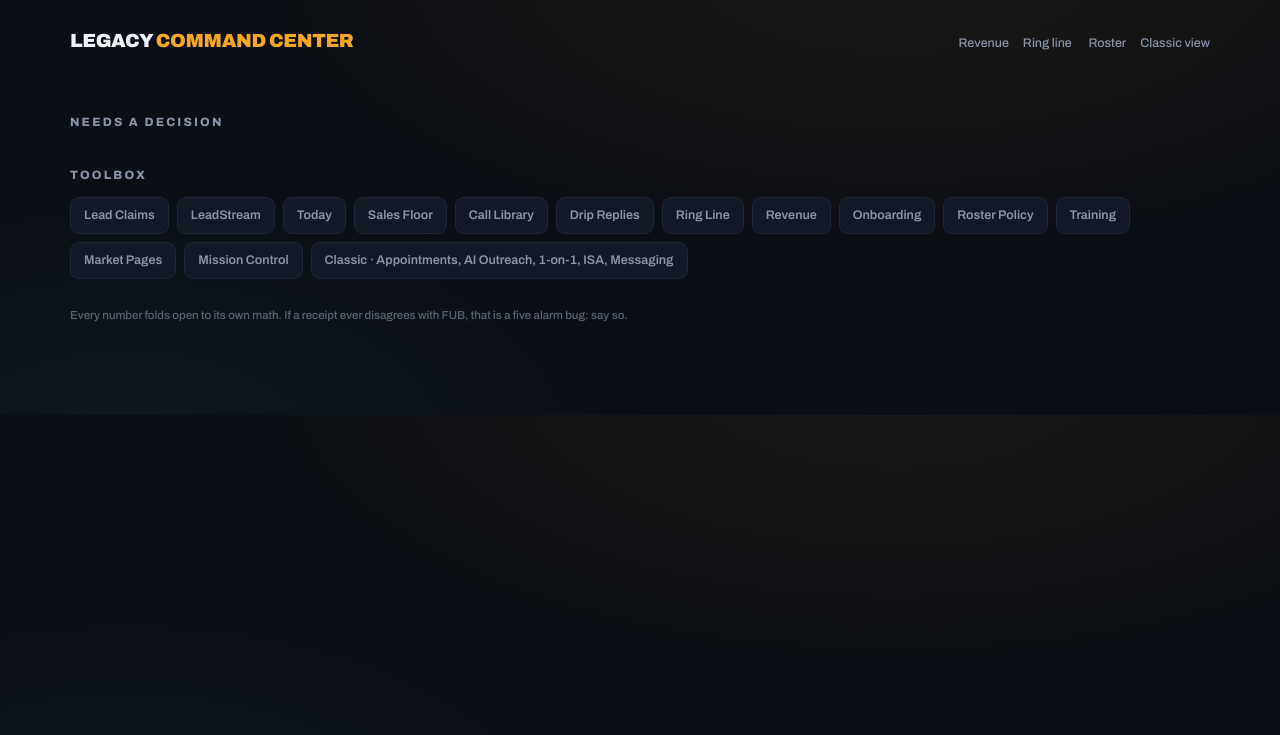
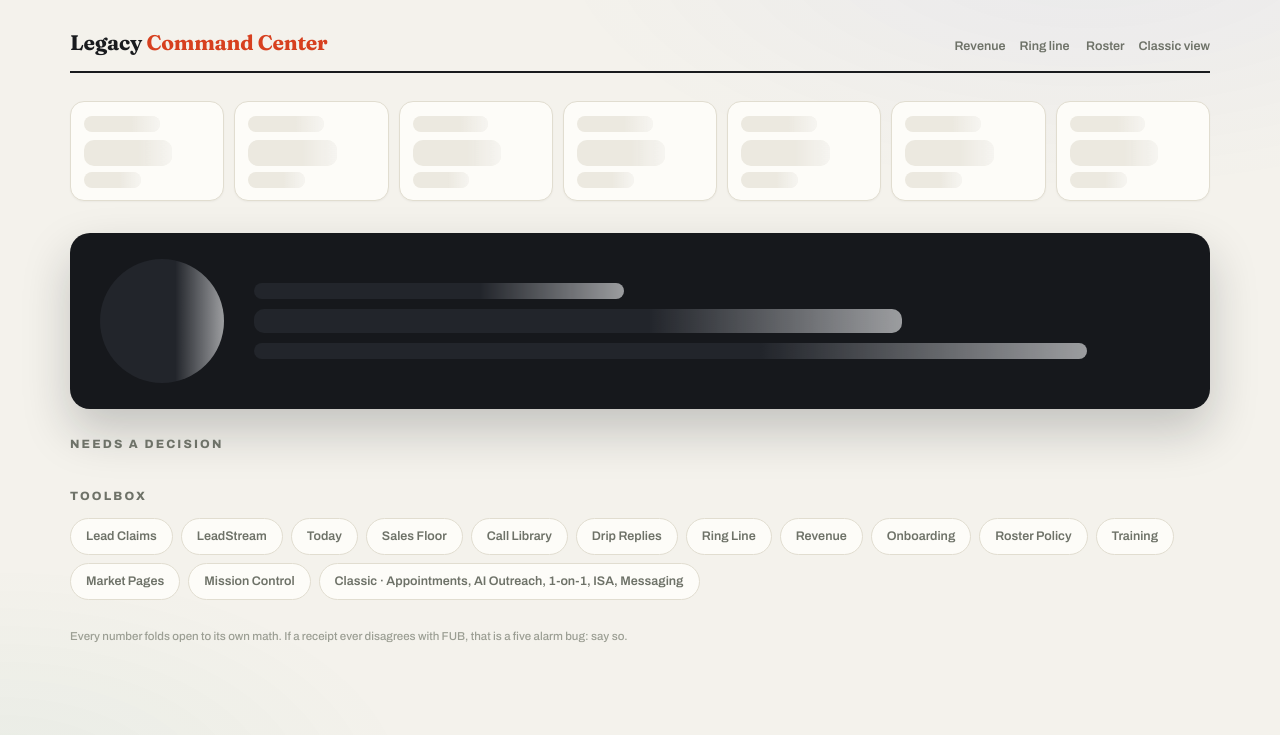
Before and after one commit to barryjenk777/fub-kpi-audit, a Flask app: template templates/operator_home.html in a window 1280 px wide. Shown: the top 735 px of the page. Run offline with Flask 3, Linux system fonts and the light colour scheme; the template is opened without the code that fills it, so the values that code supplies are empty.

Commit message:
feat(operator): morning-paper redesign + receipt drawer + instant paint
Barry: 'the colors seem to be your usual black and gold' and 'all of
this is best in class' and node receipts 'show nothing.' Three fixes
in one skin:

1. The home is now deliberately the ONE light page in the product:
   porcelain paper, ink numerals, Fraunces masthead. Color system
   with no gold anywhere: cobalt = action, vermilion = the flag,
   emerald = money/good, violet = coverage. The bottleneck is the
   single dark ink panel on the page, the unmissable focal point.
2. Node receipts were absolutely-positioned popovers inside a
   horizontal scroll container, which clipped them invisible (the
   'shows nothing' bug). They now open a full-width drawer beneath
   the strip: roomy math, close button, survives refresh.
3. Best-in-class mechanics: instant paint from the last known
   payload (zero-millisecond render, live fetch replaces it),
   skeleton shimmer on true first visit, keyboard focus-visible
   states, count-up only on fresh data. node --check clean.

Co-Authored-By: Claude Fable 5 <noreply@anthropic.com>

```diff
--- a/templates/operator_home.html
+++ b/templates/operator_home.html
@@ -5,170 +5,195 @@
 <meta name="viewport" content="width=device-width,initial-scale=1">
 <meta name="robots" content="noindex">
 <title>Command Center</title>
-<link rel="stylesheet" href="https://fonts.googleapis.com/css2?family=Archivo:wght@500;600;700;800;900&family=JetBrains+Mono:wght@400;600&display=swap">
+<link rel="stylesheet" href="https://fonts.googleapis.com/css2?family=Fraunces:opsz,wght@9..144,600;9..144,700&family=Archivo:wght@500;600;700;800;900&family=JetBrains+Mono:wght@400;600&display=swap">
 <style>
-/* THE OPERATOR — one screen, one question.
-   Canvas: deep space. One flag at a time. Every number folds open. */
+/* THE OPERATOR — the morning paper.
+   Every other page in this product is dark; the home is deliberately the
+   one light page. Porcelain canvas, ink numerals, and one inversion: the
+   bottleneck is the single dark panel on the page.
+   Color system (no gold anywhere): cobalt = action, vermilion = the flag,
+   emerald = money and good news, violet = coverage. */
 :root{
-  --bg:#0b0e14; --panel:#121825; --panel2:#0e1420; --line:#1e2635;
-  --ink:#edf1f7; --muted:#8a94a6; --faint:#5b6474;
-  --teal:#2dd4bf; --teal-soft:rgba(45,212,191,.12);
-  --amber:#f5a623; --amber-deep:#c2410c;
-  --rose:#fb7185; --violet:#a78bfa; --lime:#a3e635;
+  --paper:#f4f2ec; --card:#fdfcf8; --ink:#191b1e; --muted:#6e7268;
+  --faint:#9b9e93; --line:#e1ddd0; --line2:#d2cec0;
+  --cobalt:#2340d6; --cobalt-soft:#e8ebfb;
+  --verm:#d7401f; --verm-soft:#fbeae4;
+  --emerald:#0d7a4e; --emerald-soft:#e4f2ea;
+  --violet:#6d28d9;
+  --inkpanel:#16181c; --inkpanel2:#22252b;
+  --display:'Fraunces',Georgia,serif;
   --sans:'Archivo',-apple-system,'Segoe UI',Arial,sans-serif;
   --mono:'JetBrains Mono',ui-monospace,Menlo,monospace;
 }
 *{box-sizing:border-box}
-body{margin:0;background:var(--bg);color:var(--ink);font-family:var(--sans);
-  font-size:15px;line-height:1.55;
-  background-image:radial-gradient(1100px 500px at 70% -10%,rgba(245,166,35,.07),transparent 60%),
-                   radial-gradient(900px 500px at 10% 110%,rgba(45,212,191,.05),transparent 60%)}
+body{margin:0;background:var(--paper);color:var(--ink);
+  font-family:var(--sans);font-size:15px;line-height:1.55;
+  background-image:radial-gradient(900px 420px at 85% -8%,rgba(35,64,214,.05),transparent 60%),
+                   radial-gradient(760px 420px at 0% 108%,rgba(13,122,78,.05),transparent 55%)}
 .wrap{max-width:1180px;margin:0 auto;padding:26px 20px 90px}
-a{color:var(--teal);text-decoration:none}
+a{color:var(--cobalt);text-decoration:none}
 a:hover{text-decoration:underline}
 
-/* header */
+/* masthead */
 .top{display:flex;justify-content:space-between;align-items:baseline;
-  gap:1rem;flex-wrap:wrap;margin-bottom:26px}
-.brand{font-weight:900;font-size:19px;letter-spacing:-.02em}
-.brand span{color:var(--amber)}
+  gap:1rem;flex-wrap:wrap;border-bottom:2px solid var(--ink);
+  padding-bottom:12px;margin-bottom:24px}
+.brand{font-family:var(--display);font-weight:700;font-size:21px;
+  letter-spacing:-.01em}
+.brand span{color:var(--verm)}
 .topr{font-size:12.5px;color:var(--muted)}
-.topr a{margin-left:14px;color:var(--muted)}
-.topr a:hover{color:var(--ink)}
+.topr a{margin-left:14px;color:var(--muted);font-weight:600}
+.topr a:hover{color:var(--ink);text-decoration:none}
 
 /* funnel strip */
 .stripwrap{overflow-x:auto;padding-bottom:6px;margin:0 -4px}
-.strip{display:flex;gap:0;min-width:860px;padding:0 4px}
-.node{flex:1;min-width:104px;background:var(--panel);
-  border:1px solid var(--line);padding:14px 12px 12px;position:relative;
-  transition:border-color .2s}
-.node:first-child{border-radius:14px 0 0 14px}
-.node:last-child{border-radius:0 14px 14px 0}
-.node+.node{border-left:none}
-.node:hover{border-color:#31405a}
-.nlabel{font-size:10px;font-weight:700;letter-spacing:.14em;
+.strip{display:flex;gap:10px;min-width:880px;padding:4px}
+.node{flex:1;min-width:108px;background:var(--card);
+  border:1px solid var(--line);border-radius:14px;padding:14px 13px 12px;
+  position:relative;box-shadow:0 1px 2px rgba(25,27,30,.04);
+  transition:transform .15s,box-shadow .15s;overflow:visible}
+.node:hover{transform:translateY(-2px);
+  box-shadow:0 8px 20px rgba(25,27,30,.08)}
+.nlabel{font-size:10px;font-weight:800;letter-spacing:.13em;
   text-transform:uppercase;color:var(--faint)}
-.nval{font-size:27px;font-weight:900;letter-spacing:-.02em;margin-top:3px;
+.nval{font-size:28px;font-weight:900;letter-spacing:-.02em;margin-top:3px;
   font-variant-numeric:tabular-nums;line-height:1.1}
 .nunit{font-size:10.5px;color:var(--muted);margin-top:1px}
-.node.flag{background:linear-gradient(160deg,#241a0c,#1c1409);
-  border:1px solid var(--amber);box-shadow:0 0 28px rgba(245,166,35,.18);
-  z-index:1;border-radius:10px;margin:-4px 0}
-.node.flag .nlabel{color:var(--amber)}
+.node.flag{background:var(--verm-soft);border:1.5px solid var(--verm);
+  box-shadow:0 8px 26px rgba(215,64,31,.18)}
+.node.flag .nlabel{color:var(--verm)}
+.node.flag .nval{color:var(--verm)}
 .node.dim .nval{color:var(--faint)}
 .node .ring{position:absolute;top:10px;right:10px}
+
+/* receipts */
 .fold{margin-top:8px}
 details.r summary{list-style:none;cursor:pointer;font-size:10px;
-  font-weight:700;letter-spacing:.08em;text-transform:uppercase;
+  font-weight:800;letter-spacing:.08em;text-transform:uppercase;
   color:var(--faint);display:inline-flex;align-items:center;gap:4px}
 details.r summary::-webkit-details-marker{display:none}
 details.r summary::before{content:"▸";transition:transform .15s;font-size:9px}
 details.r[open] summary::before{transform:rotate(90deg)}
-details.r summary:hover{color:var(--teal)}
+details.r summary:hover{color:var(--cobalt)}
 .rbody{font-family:var(--mono);font-size:11px;line-height:1.7;
-  background:var(--panel2);border:1px solid var(--line);border-radius:8px;
-  padding:10px 12px;margin-top:8px;color:var(--muted);text-align:left;
+  background:#faf8f1;border:1px solid var(--line);border-radius:9px;
+  padding:10px 12px;margin-top:8px;color:#55584f;text-align:left;
   white-space:pre-wrap;word-break:break-word}
 .rbody b{color:var(--ink);font-weight:600}
-.rbody a{color:var(--teal)}
-.node .rbody{position:absolute;left:4px;right:4px;top:calc(100% + 6px);
-  z-index:30;box-shadow:0 14px 34px rgba(0,0,0,.5)}
-.node{overflow:visible}
+.rbody a{color:var(--cobalt)}
+.rtoggle{background:none;border:none;cursor:pointer;font-size:10px;
+  font-weight:800;letter-spacing:.08em;text-transform:uppercase;
+  color:var(--faint);padding:0;font-family:var(--sans);
+  display:inline-flex;align-items:center;gap:4px}
+.rtoggle::before{content:"▸";font-size:9px;transition:transform .15s}
+.rtoggle.open::before{transform:rotate(90deg)}
+.rtoggle:hover{color:var(--cobalt)}
+.drawer{background:#faf8f1;border:1px solid var(--line);
+  border-radius:12px;padding:14px 18px;margin:10px 4px 0;
+  box-shadow:0 10px 26px rgba(25,27,30,.08)}
+.drawer .dtitle{font-size:11px;font-weight:800;letter-spacing:.12em;
+  text-transform:uppercase;color:var(--muted);margin-bottom:6px;
+  display:flex;justify-content:space-between;align-items:center}
+.drawer .dtitle button{background:none;border:none;cursor:pointer;
+  color:var(--faint);font-size:14px}
+.drawer .rbody{margin-top:0;border:none;background:transparent;
+  padding:0}
 
-/* bottleneck */
-.bneck{margin-top:22px;background:linear-gradient(150deg,#1c1710,#151008 65%);
-  border:1px solid rgba(245,166,35,.45);border-radius:18px;
-  padding:22px 26px;display:flex;gap:26px;align-items:center;flex-wrap:wrap;
-  box-shadow:0 10px 40px rgba(0,0,0,.35)}
+/* bottleneck: the one dark panel on the page */
+.bneck{margin-top:22px;background:var(--inkpanel);color:#f2efe7;
+  border-radius:20px;padding:26px 30px;display:flex;gap:30px;
+  align-items:center;flex-wrap:wrap;
+  box-shadow:0 22px 48px rgba(25,27,30,.22)}
 .bgauge{flex:none}
 .btxt{flex:1;min-width:260px}
-.btag{font-size:10px;font-weight:800;letter-spacing:.2em;
-  text-transform:uppercase;color:var(--amber)}
-.btitle{font-size:21px;font-weight:800;letter-spacing:-.01em;margin:4px 0 6px}
-.bbody{font-size:14px;color:#cdbfa4;max-width:62ch}
-.blevers{margin-top:12px;display:flex;gap:10px;flex-wrap:wrap}
-.lever{background:var(--amber);color:#241500;font-weight:800;font-size:13px;
-  border-radius:10px;padding:9px 16px;border:none;cursor:pointer}
-.lever.ghost{background:transparent;color:var(--muted);
-  border:1px solid var(--line)}
+.btag{font-size:10px;font-weight:800;letter-spacing:.22em;
+  text-transform:uppercase;color:#ff7a54}
+.btitle{font-family:var(--display);font-size:25px;font-weight:600;
+  letter-spacing:-.01em;margin:6px 0 7px}
+.bbody{font-size:14.5px;color:#b9b6ab;max-width:62ch}
+.blevers{margin-top:14px;display:flex;gap:10px;flex-wrap:wrap}
+.lever{background:#f2efe7;color:var(--inkpanel);font-weight:800;
+  font-size:13px;border-radius:10px;padding:9px 16px;border:none;
+  cursor:pointer}
 a.lever{text-decoration:none}
+a.lever:hover{background:#fff;text-decoration:none}
+.lever.ghost{background:transparent;color:#8f8c82;
+  border:1px solid #3a3d44}
+.bneck details.r summary{color:#777a70}
+.bneck details.r summary:hover{color:#ff7a54}
+.bneck .rbody{background:var(--inkpanel2);border-color:#30343c;
+  color:#a3a096}
+.bneck .rbody b{color:#f2efe7}
+.bneck .rbody a{color:#ff9d7e}
 
-/* layout: queue + hiring */
-.cols{display:grid;grid-template-columns:1.4fr 1fr;gap:22px;margin-top:26px}
-@media (max-width:900px){.cols{grid-template-columns:1fr}}
+/* queue */
+.qwrap{margin-top:26px;max-width:780px}
 h2{font-size:12px;font-weight:800;letter-spacing:.18em;
   text-transform:uppercase;color:var(--muted);margin:0 0 12px}
-h2 .count{color:var(--amber)}
-
-/* queue cards */
-.qcard{background:var(--panel);border:1px solid var(--line);
+h2 .count{color:var(--verm)}
+.qcard{background:var(--card);border:1px solid var(--line);
   border-radius:14px;padding:15px 18px;margin-bottom:12px;
-  border-left:4px solid var(--violet);transition:opacity .4s,transform .4s}
-.qcard.tag-money{border-left-color:var(--amber)}
-.qcard.tag-people{border-left-color:var(--teal)}
-.qcard.tag-system{border-left-color:var(--rose)}
+  border-left:5px solid var(--cobalt);
+  box-shadow:0 1px 2px rgba(25,27,30,.04);
+  transition:opacity .4s,transform .4s}
+.qcard.tag-money{border-left-color:var(--emerald)}
+.qcard.tag-people{border-left-color:var(--cobalt)}
+.qcard.tag-system{border-left-color:var(--verm)}
 .qcard.gone{opacity:0;transform:translateX(24px)}
 .qtag{font-size:9.5px;font-weight:800;letter-spacing:.14em;
   text-transform:uppercase}
-.tag-money .qtag{color:var(--amber)}
-.tag-people .qtag{color:var(--teal)}
-.tag-system .qtag{color:var(--rose)}
-.qtitle{font-size:15.5px;font-weight:800;margin:3px 0 3px;letter-spacing:-.01em}
+.tag-money .qtag{color:var(--emerald)}
+.tag-people .qtag{color:var(--cobalt)}
+.tag-system .qtag{color:var(--verm)}
+.qtitle{font-size:15.5px;font-weight:800;margin:3px 0 3px;
+  letter-spacing:-.01em}
 .qwhy{font-size:13px;color:var(--muted)}
 .qacts{display:flex;gap:8px;margin-top:11px;flex-wrap:wrap}
-.qbtn{background:#1d2views;background:#1d2a40;color:var(--ink);font-weight:700;
-  font-size:12.5px;border:1px solid var(--line);border-radius:9px;
-  padding:7px 13px;cursor:pointer;font-family:var(--sans)}
-.qbtn:hover{border-color:var(--teal)}
-a.qbtn{text-decoration:none}
-.empty{background:var(--panel);border:1px dashed #2a3850;border-radius:14px;
-  padding:34px 24px;text-align:center;color:var(--muted);font-size:14.5px}
-.empty b{color:var(--teal);display:block;font-size:17px;margin-bottom:4px}
+.qbtn{background:var(--ink);color:#f2efe7;font-weight:700;
+  font-size:12.5px;border:none;border-radius:9px;
+  padding:8px 14px;cursor:pointer;font-family:var(--sans)}
+.qbtn:hover{background:#000}
+a.qbtn{text-decoration:none;background:transparent;color:var(--ink);
+  border:1px solid var(--line2)}
+a.qbtn:hover{background:var(--card);border-color:var(--ink);
+  text-decoration:none}
+.qbtn:disabled{opacity:.5}
+.empty{background:var(--emerald-soft);border:1px solid #bcdccb;
+  border-radius:14px;padding:34px 24px;text-align:center;
+  color:#2c5c44;font-size:14.5px}
+.empty b{color:var(--emerald);display:block;font-size:17px;
+  margin-bottom:4px;font-family:var(--display);font-weight:600}
 
-/* hiring rail */
-.rail{display:grid;grid-template-columns:repeat(5,1fr);gap:8px}
-@media (max-width:700px){.rail{grid-template-columns:repeat(2,1fr)}}
-.rcol{background:var(--panel2);border:1px solid var(--line);
-  border-radius:10px;padding:8px;min-height:86px}
-.rcol h4{margin:0 0 6px;font-size:9.5px;font-weight:800;
-  letter-spacing:.12em;text-transform:uppercase;color:var(--faint)}
-.cand{background:var(--panel);border:1px solid var(--line);border-radius:8px;
-  padding:6px 8px;font-size:12px;font-weight:600;margin-bottom:6px;
-  display:flex;align-items:center;gap:5px;justify-content:space-between}
-.cand .mv{display:flex;gap:2px}
-.cand button{background:none;border:none;color:var(--faint);cursor:pointer;
-  font-size:12px;padding:1px 3px}
-.cand button:hover{color:var(--teal)}
-.addrow{display:flex;gap:8px;margin-top:10px}
-.addrow input{flex:1;background:var(--panel2);border:1px solid var(--line);
-  color:var(--ink);border-radius:9px;padding:8px 11px;font-size:13px;
-  font-family:var(--sans)}
-.addrow button{background:var(--teal);color:#06231f;font-weight:800;
-  border:none;border-radius:9px;padding:8px 14px;cursor:pointer;
-  font-size:13px}
+/* toolbox */
+.toolbox{display:flex;gap:8px;flex-wrap:wrap}
+.toolbox a{background:var(--card);border:1px solid var(--line);
+  border-radius:99px;padding:8px 15px;font-size:12.5px;font-weight:600;
+  color:var(--muted)}
+.toolbox a:hover{color:var(--ink);border-color:var(--ink);
+  text-decoration:none}
 
-.toolbox{display:flex;gap:8px;flex-wrap:wrap}
-.toolbox a{background:var(--panel);border:1px solid var(--line);
-  border-radius:9px;padding:8px 13px;font-size:12.5px;font-weight:600;
-  color:var(--muted)}
-.toolbox a:hover{color:var(--ink);border-color:var(--teal);
-  text-decoration:none}
 .foot{margin-top:28px;font-size:11.5px;color:var(--faint);
   display:flex;gap:18px;flex-wrap:wrap}
-.foot a{color:var(--faint)}
-.foot a:hover{color:var(--ink)}
-@media (prefers-reduced-motion: reduce){*{transition:none!important;animation:none!important}}
 .toast{position:fixed;bottom:22px;left:50%;transform:translateX(-50%);
-  background:#12251d;border:1px solid #2dd4bf66;color:#9ff0e2;
+  background:var(--inkpanel);color:#d9f2e4;border:1px solid #2b5c44;
   padding:10px 18px;border-radius:12px;font-size:13px;font-weight:600;
   opacity:0;transition:opacity .3s;pointer-events:none;z-index:99}
 .toast.on{opacity:1}
+@media (prefers-reduced-motion: reduce){*{transition:none!important;animation:none!important}}
+a:focus-visible,button:focus-visible,summary:focus-visible{
+  outline:2px solid var(--cobalt);outline-offset:2px;border-radius:6px}
+.skel{position:relative;overflow:hidden;background:#ece9e0;
+  border-radius:10px;min-height:16px}
+.skel::after{content:"";position:absolute;inset:0;
+  background:linear-gradient(90deg,transparent,rgba(255,255,255,.7),transparent);
+  animation:shim 1.2s infinite}
+@keyframes shim{from{transform:translateX(-100%)}to{transform:translateX(100%)}}
 </style>
 </head>
 <body>
 <div class="wrap">
   <div class="top">
-    <div class="brand">LEGACY <span>COMMAND CENTER</span></div>
+    <div class="brand">Legacy <span>Command Center</span></div>
     <div class="topr"><span id="asof"></span>
       <a href="/revenue">Revenue</a><a href="/callingly-console">Ring line</a>
       <a href="/admin/policy">Roster</a><a href="/classic">Classic view</a>
@@ -176,10 +201,11 @@ a.qbtn{text-decoration:none}
   </div>
 
   <div class="stripwrap"><div class="strip" id="strip"></div></div>
+  <div class="drawer" id="stripDrawer" hidden></div>
 
   <div id="bneck"></div>
 
-  <div style="margin-top:26px;max-width:760px">
+  <div class="qwrap">
     <h2>Needs a decision <span class="count" id="qcount"></span></h2>
     <div id="queue"></div>
   </div>
@@ -215,25 +241,41 @@ a.qbtn{text-decoration:none}
 function esc(s){return String(s==null?'':s).replace(/[&<>"']/g,function(c){
   return {'&':'&amp;','<':'&lt;','>':'&gt;','"':'&quot;',"'":'&#39;'}[c];});}
 function money(v){return '$'+Math.round(v).toLocaleString();}
-function receipt(r){
-  if(!r)return '';
+function rbody(r){
   var inp='';
   try{inp=JSON.stringify(r.inputs,null,1).replace(/[{}"]/g,'').trim();}catch(e){}
-  return '<details class="r"><summary>How this is made</summary>'+
-    '<div class="rbody"><b>formula</b>  '+esc(r.formula)+'\n'+
+  return '<div class="rbody"><b>formula</b>  '+esc(r.formula)+'\n'+
     (inp?'<b>inputs</b>\n'+esc(inp)+'\n':'')+
     '<b>source</b>  '+esc(r.source)+
     (r.door?'\n<a href="'+esc(r.door)+'">open the data →</a>':'')+
-    '</div></details>';
+    '</div>';
 }
-function gauge(pct,size,color){
+function receipt(r){
+  if(!r)return '';
+  return '<details class="r"><summary>How this is made</summary>'+
+    rbody(r)+'</details>';
+}
+var RECEIPTS={},DRAWERKEY=null;
+function toggleReceipt(key,label){
+  var dr=document.getElementById('stripDrawer');
+  document.querySelectorAll('.rtoggle').forEach(function(b){
+    b.classList.toggle('open',b.getAttribute('data-k')===key&&DRAWERKEY!==key);});
+  if(DRAWERKEY===key){dr.hidden=true;DRAWERKEY=null;return;}
+  var r=RECEIPTS[key];
+  if(!r)return;
+  dr.innerHTML='<div class="dtitle"><span>'+esc(label)+' · how this '+
+    'number is made</span><button onclick="toggleReceipt(\''+esc(key)+
+    '\')" aria-label="close">✕</button></div>'+rbody(r);
+  dr.hidden=false;DRAWERKEY=key;
+}
+function gauge(pct,size,color,track,textcolor){
   var r=(size/2)-5,c=2*Math.PI*r,off=c*(1-(pct||0)/100);
   return '<svg width="'+size+'" height="'+size+'" viewBox="0 0 '+size+' '+size+'">'+
-    '<circle cx="'+size/2+'" cy="'+size/2+'" r="'+r+'" fill="none" stroke="#242e42" stroke-width="7"/>'+
+    '<circle cx="'+size/2+'" cy="'+size/2+'" r="'+r+'" fill="none" stroke="'+track+'" stroke-width="7"/>'+
     '<circle cx="'+size/2+'" cy="'+size/2+'" r="'+r+'" fill="none" stroke="'+color+'" stroke-width="7" '+
     'stroke-linecap="round" stroke-dasharray="'+c+'" stroke-dashoffset="'+off+'" '+
     'transform="rotate(-90 '+size/2+' '+size/2+')" style="transition:stroke-dashoffset 1s ease"/>'+
-    '<text x="50%" y="54%" text-anchor="middle" fill="'+color+'" '+
+    '<text x="50%" y="54%" text-anchor="middle" fill="'+(textcolor||color)+'" '+
     'font-size="'+(size/4.2)+'" font-weight="800" font-family="Archivo">'+(pct==null?'?':pct+'%')+'</text></svg>';
 }
 function countUp(el,target,fmt){
@@ -245,6 +287,22 @@ function countUp(el,target,fmt){
     if(p<1)requestAnimationFrame(step);else el.textContent=fmt(target);}
   requestAnimationFrame(step);
 }
+function skeleton(){
+  var s='';
+  for(var i=0;i<7;i++){
+    s+='<div class="node"><div class="skel" style="width:60%;height:10px"></div>'+
+       '<div class="skel" style="width:70%;height:26px;margin-top:8px"></div>'+
+       '<div class="skel" style="width:45%;height:9px;margin-top:6px"></div></div>';
+  }
+  document.getElementById('strip').innerHTML=s;
+  document.getElementById('bneck').innerHTML=
+    '<div class="bneck"><div class="skel" style="width:124px;height:124px;'+
+    'border-radius:99px;background:#22252b"></div><div class="btxt">'+
+    '<div class="skel" style="width:40%;height:12px;background:#22252b"></div>'+
+    '<div class="skel" style="width:70%;height:24px;margin-top:10px;background:#22252b"></div>'+
+    '<div class="skel" style="width:90%;height:14px;margin-top:10px;background:#22252b"></div>'+
+    '</div></div>';
+}
 function load(){
   fetch('/api/operator/home').then(function(r){
     if(r.status===401){location='/login';throw 0;}
@@ -252,9 +310,13 @@ function load(){
   }).then(function(d){
     if(!d.ok){document.getElementById('bneck').innerHTML=
       '<div class="empty">Could not build the picture: '+esc(d.error||'')+'</div>';return;}
+    try{localStorage.setItem('op_home',JSON.stringify(d));}catch(e){}
+    render(d,true);
+  }).catch(function(e){if(e!==0)console.error(e);});
+}
+function render(d,fresh){
     document.getElementById('asof').textContent=
       new Date(d.as_of).toLocaleString([],{weekday:'short',hour:'numeric',minute:'2-digit'});
-    // strip
     var s='';
     (d.stages||[]).forEach(function(st){
       var cls='node'+(st.flag?' flag':'')+(st.value==null?' dim':'');
@@ -265,29 +327,36 @@ function load(){
       else val=String(st.value);
       var ring=(st.key==='net'&&d.net_coverage_pct!=null)?
         '<span class="ring" title="share of deals carrying commission data">'+
-        gauge(d.net_coverage_pct,34,'#a78bfa')+'</span>':'';
+        gauge(d.net_coverage_pct,34,'#6d28d9','#e6e2d7')+'</span>':'';
+      RECEIPTS[st.key]=st.receipt;
       s+='<div class="'+cls+'">'+ring+
         '<div class="nlabel">'+esc(st.label)+'</div>'+
         '<div class="nval" data-k="'+st.key+'">'+val+'</div>'+
         '<div class="nunit">'+esc(st.unit||'')+'</div>'+
-        '<div class="fold">'+receipt(st.receipt)+'</div></div>';
+        '<div class="fold"><button class="rtoggle" data-k="'+st.key+
+        '" onclick="toggleReceipt(\''+st.key+'\',\''+esc(st.label)+
+        '\')">How this is made</button></div></div>';
     });
     document.getElementById('strip').innerHTML=s;
-    // animate the countable ones
+    if(DRAWERKEY){
+      var ob=document.querySelector('.rtoggle[data-k="'+DRAWERKEY+'"]');
+      if(ob)ob.classList.add('open');
+      else{document.getElementById('stripDrawer').hidden=true;DRAWERKEY=null;}
+    }
     (d.stages||[]).forEach(function(st){
+      if(!fresh)return;
       if(st.value==null||st.unit==='%')return;
       var el=document.querySelector('.nval[data-k="'+st.key+'"]');
       if(!el)return;
       if(st.key==='net')countUp(el,st.value,function(v){return money(v);});
       else countUp(el,st.value,function(v){return String(Math.round(v));});
     });
-    // bottleneck
     var b=d.bottleneck;
     if(b){
       var held=(d.stages||[]).find(function(x){return x.key==='appts_held';});
       document.getElementById('bneck').innerHTML=
         '<div class="bneck"><div class="bgauge">'+
-        gauge(held?held.value:null,120,'#f5a623')+'</div>'+
+        gauge(held?held.value:null,124,'#ff7a54','#2c2f36','#f2efe7')+'</div>'+
         '<div class="btxt"><div class="btag">Your bottleneck right now</div>'+
         '<div class="btitle">'+esc(b.title)+'</div>'+
         '<div class="bbody">'+esc(b.body)+'</div>'+
@@ -299,7 +368,6 @@ function load(){
         '<div class="fold" style="margin-top:10px">'+receipt(b.receipt)+'</div>'+
         '</div></div>';
     }
-    // queue
     var q=d.queue||[];
     document.getElementById('qcount').textContent=q.length?('· '+q.length):'';
     if(!q.length){
@@ -319,7 +387,6 @@ function load(){
           }).join('')+'</div></div>';
       }).join('');
     }
-  }).catch(function(e){if(e!==0)console.error(e);});
 }
 function toast(msg){
   var t=document.getElementById('toast');
@@ -345,6 +412,14 @@ function act(id,cardKey,btn){
       }
     }).catch(function(){if(btn)btn.disabled=false;});
 }
+// Instant paint: last known numbers render in zero milliseconds, the
+// live fetch replaces them. True first visit gets the shimmer instead.
+(function(){
+  var cached=null;
+  try{cached=JSON.parse(localStorage.getItem('op_home')||'null');}catch(e){}
+  if(cached&&cached.ok)render(cached,false);
+  else skeleton();
+})();
 load();
 setInterval(load,120000);
 </script>
```
